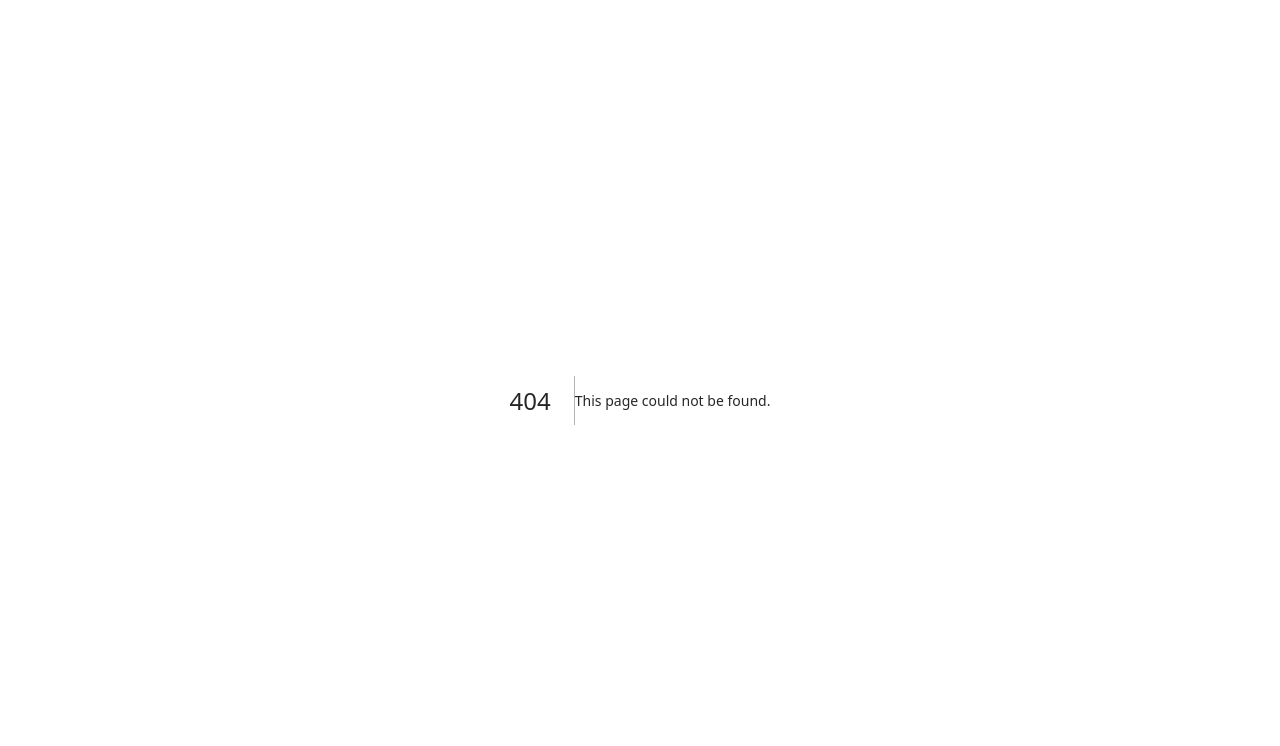
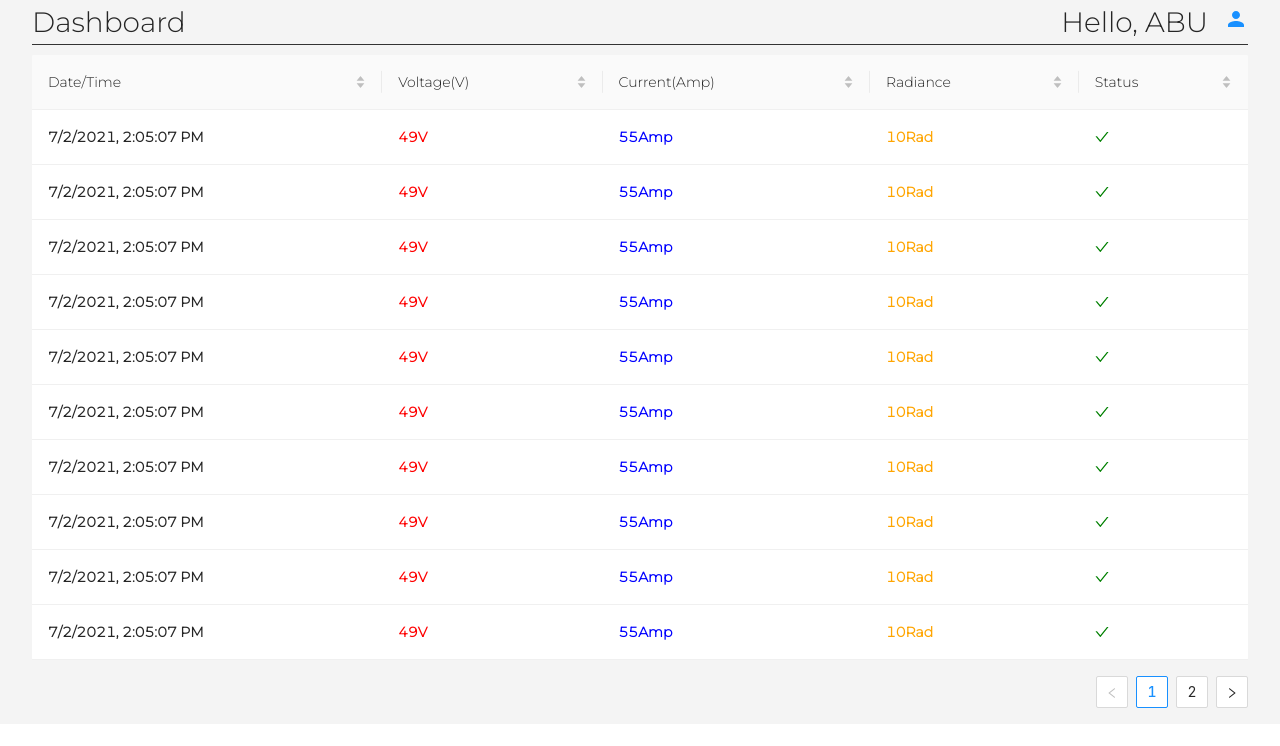
Before and after one commit to davidabuu/swazzy, a Next.js app: page /dashboard in a window 1280 px wide. Before the commit this address had no page. Shown: the top 746 px of the page. Built offline with nearby package versions, Linux system fonts and the light colour scheme.

Commit message:
Dashboard Added

```diff
--- a/package.json
+++ b/package.json
@@ -9,9 +9,11 @@
     "lint": "next lint"
   },
   "dependencies": {
+    "@ant-design/icons": "^4.8.0",
     "@material-ui/core": "^4.12.3",
     "@material-ui/icons": "^4.11.2",
     "@next/font": "13.0.7",
+    "ant-responsive-table": "^1.0.8",
     "antd": "^4.16.13",
     "aos": "^2.3.4",
     "eslint": "8.29.0",
--- /dev/null
+++ b/pages/dashboard.js
@@ -0,0 +1,24 @@
+import React from "react";
+import TableData from "../src/components/TableData";
+import { Person } from "@material-ui/icons";
+import UserWebLayout from "../src/components/UserWebLayout";
+import Link from "next/link";
+const Dashboard = () => {
+  return (
+    <UserWebLayout webtitle="Dashboard">
+      <div className="dashboard-container">
+        <div className="dash-header">
+          <h1>Dashboard</h1>
+          <div className="dash-name">
+            <h1>Hello, ABU</h1>
+            <Link href="/login">
+              <Person style={{ cursor: "pointer" }} />
+            </Link>
+          </div>
+        </div>
+        <TableData />
+      </div>
+    </UserWebLayout>
+  );
+};
+export default Dashboard;
--- /dev/null
+++ b/src/components/TableData.js
@@ -0,0 +1,217 @@
+import React from "react";
+import { Table } from "antd";
+import { CheckOutlined } from "@ant-design/icons";
+const TableData = () => {
+  const dataSource = [
+    {
+      key: "1",
+      date: "7/2/2021, 2:05:07 PM",
+      voltage: "49V",
+      current: "55Amp",
+      raid: "10Rad",
+      qty: 24,
+      status: "Status",
+    },
+    {
+      key: "2",
+      date: "7/2/2021, 2:05:07 PM",
+      voltage: "49V",
+      current: "55Amp",
+      raid: "10Rad",
+      qty: 24,
+      status: "Status",
+    },
+    {
+      key: "3",
+
+      date: "7/2/2021, 2:05:07 PM",
+      voltage: "49V",
+      current: "55Amp",
+      raid: "10Rad",
+      qty: 24,
+      status: "Status",
+    },
+    {
+      key: "4",
+
+      date: "7/2/2021, 2:05:07 PM",
+      voltage: "49V",
+      current: "55Amp",
+      raid: "10Rad",
+      qty: 24,
+      status: "Status",
+    },
+    {
+      key: "12",
+
+      date: "7/2/2021, 2:05:07 PM",
+      voltage: "49V",
+      current: "55Amp",
+      raid: "10Rad",
+      qty: 24,
+      status: "Status",
+    },
+    {
+      key: "5",
+
+      date: "7/2/2021, 2:05:07 PM",
+      voltage: "49V",
+      current: "55Amp",
+      raid: "10Rad",
+      qty: 24,
+      status: "Status",
+    },
+    {
+      key: "6",
+
+      date: "7/2/2021, 2:05:07 PM",
+      voltage: "49V",
+      current: "55Amp",
+      raid: "10Rad",
+      qty: 24,
+      status: "Status",
+    },
+    {
+      key: "7",
+
+      date: "7/2/2021, 2:05:07 PM",
+      voltage: "49V",
+      current: "55Amp",
+      raid: "10Rad",
+      qty: 24,
+      status: "Status",
+    },
+    {
+      key: "8",
+
+      date: "7/2/2021, 2:05:07 PM",
+      voltage: "49V",
+      current: "55Amp",
+      raid: "10Rad",
+      qty: 24,
+      status: "Status",
+    },
+    {
+      key: "9",
+
+      date: "7/2/2021, 2:05:07 PM",
+      voltage: "49V",
+      current: "55Amp",
+      raid: "10Rad",
+      qty: 24,
+      status: "Status",
+    },
+    {
+      key: "10",
+
+      date: "7/2/2021, 2:05:07 PM",
+      voltage: "49V",
+      current: "55Amp",
+      raid: "10Rad",
+      qty: 24,
+      status: "Status",
+    },
+    {
+      key: "11",
+
+      date: "7/2/2021, 2:05:07 PM",
+      voltage: "49V",
+      current: "55Amp",
+      raid: "10Rad",
+      qty: 24,
+      status: "Status",
+    },
+  ];
+
+  const columns = [
+    {
+      title: "Date/Time",
+      dataIndex: "date",
+      key: "date",
+
+      sorter: {
+        compare: (a, b) => a.date - b.date,
+        multiple: 3,
+      },
+      sortDirections: ["descend", "ascend"],
+      showOnResponse: true,
+      showOnDesktop: true,
+      render: (text) => <div style={{ fontWeight: "bolder" }}>{text}</div>,
+    },
+    {
+      title: "Voltage(V)",
+      dataIndex: "voltage",
+      key: "voltage",
+
+      sortDirections: ["descend", "ascend"],
+      sorter: {
+        compare: (a, b) => a.voltage.length - b.voltage.length,
+        multiple: 3,
+      },
+      responsive: ["sm"],
+      sortDirections: ["descend", "ascend"],
+
+      showOnResponse: true,
+      showOnDesktop: true,
+      render: (text) => (
+        <div style={{ color: "red", fontWeight: "bolder" }}>{text}</div>
+      ),
+    },
+    {
+      title: "Current(Amp)",
+      dataIndex: "current",
+      key: "current",
+
+      sorter: {
+        compare: (a, b) => a.current.length - b.current.length,
+        multiple: 3,
+      },
+
+      sortDirections: ["descend", "ascend"],
+      showOnResponse: true,
+      showOnDesktop: true,
+      render: (text) => (
+        <div style={{ color: "blue", fontWeight: "bolder" }}>{text}</div>
+      ),
+    },
+    {
+      title: "Radiance",
+      dataIndex: "raid",
+      key: "raid",
+      sorter: {
+        compare: (a, b) => a.raid.length - b.raid.length,
+        multiple: 3,
+      },
+      showOnResponse: true,
+      showOnDesktop: true,
+      render: (text) => (
+        <div style={{ color: "orange", fontWeight: "bolder" }}>{text}</div>
+      ),
+    },
+    {
+      title: "Status",
+      dataIndex: "status",
+      key: "status",
+      sorter: {
+        compare: (a, b) => a.status.length - b.status.length,
+        multiple: 3,
+      },
+      responsive: ["sm"],
+      showOnResponse: true,
+      sortDirections: ["descend", "ascend"],
+      showOnDesktop: true,
+      render: () => (
+        <div style={{ color: "green", fontWeight: "bolder" }}>
+          <CheckOutlined />
+        </div>
+      ),
+    },
+  ];
+  return (
+    <div className="table">
+      <Table dataSource={dataSource} columns={columns} />
+    </div>
+  );
+};
+
+export default TableData;
--- a/styles/globals.css
+++ b/styles/globals.css
@@ -151,7 +151,7 @@ form {
   margin: 50px 0rem;
   min-height: 50vh;
 }
-form h2{
+form h2 {
   font-weight: bolder;
 }
 input {
@@ -164,6 +164,29 @@ input {
   color: #fff !important;
 }
 /* End of Login Style */
+/* Dashboard Style */
+.dashboard-container {
+  background-color: #f4f4f4;
+  padding: 0 2rem;
+}
+.dash-header {
+  display: flex;
+  align-items: center;
+  justify-content: space-between;
+  border-bottom: 1px solid #333;
+}
+.dash-name{
+  display: flex;
+  align-items: center;
+  justify-content: space-around;
+}
+.dash-name h1{
+  padding-right:1rem ;
+}
+.table{
+  margin-top: 10px;
+}
+/* End of Dashboard Style */
 /* Footer Style */
 .footer {
   display: flex;
@@ -217,6 +240,9 @@ input {
     padding-left: 1rem;
     transform: translateY(3px);
   }
+  .dashboard-container{
+    padding: 0.5rem;
+  }
 }
 @media (max-width: 400px) {
   .header {
@@ -228,7 +254,14 @@ input {
   .header h1 {
     font-size: 16px;
   }
+  .header ul li {
+    transform: translateY(5px);
+  }
+
   form {
     padding: 10px;
   }
+  .dash-header h1{
+    font-size: 17px;
+  }
 }
```
Also changed, not shown: pages/login.js (+7 -4 lines), 1 other file (tests, documents, lock files or other folders).
